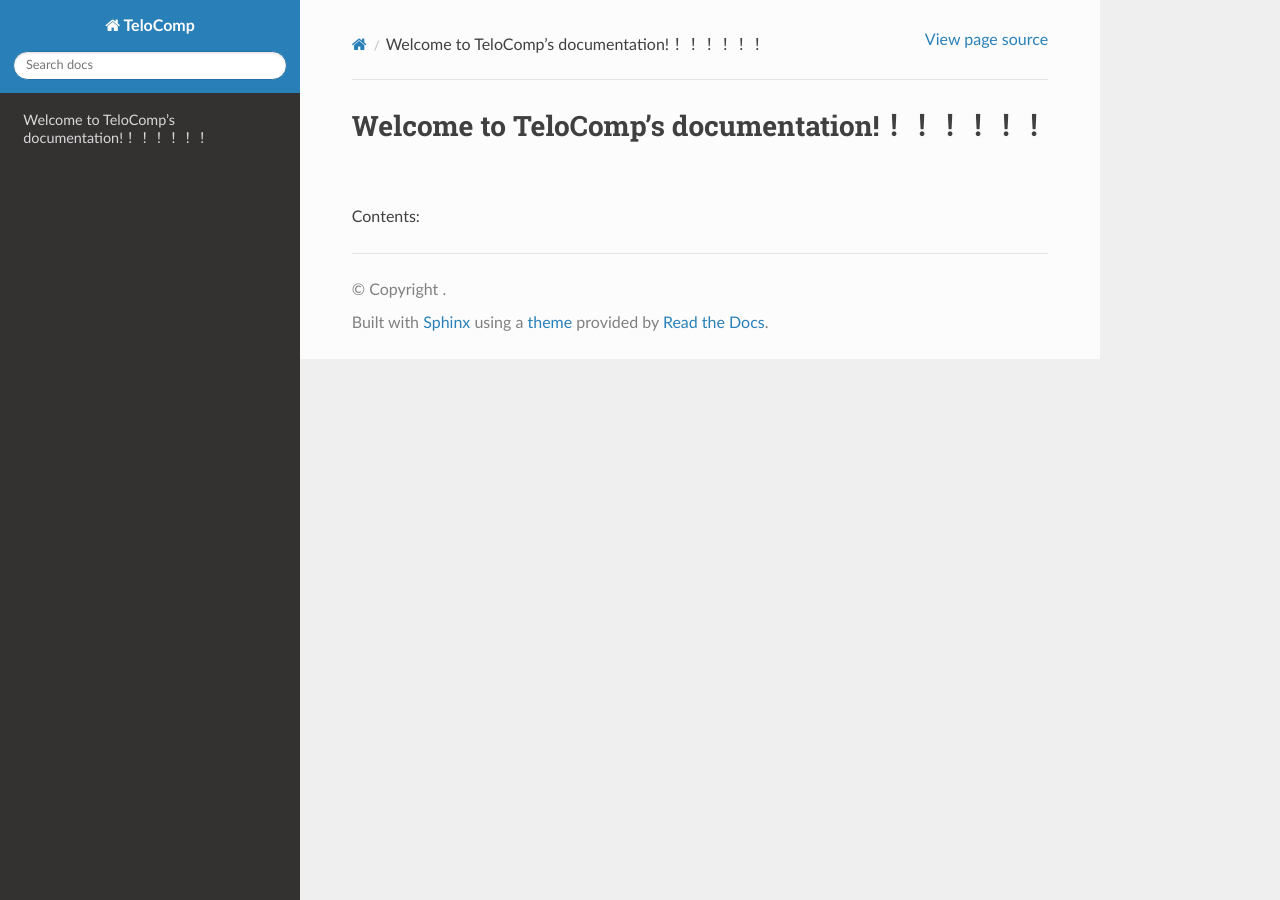
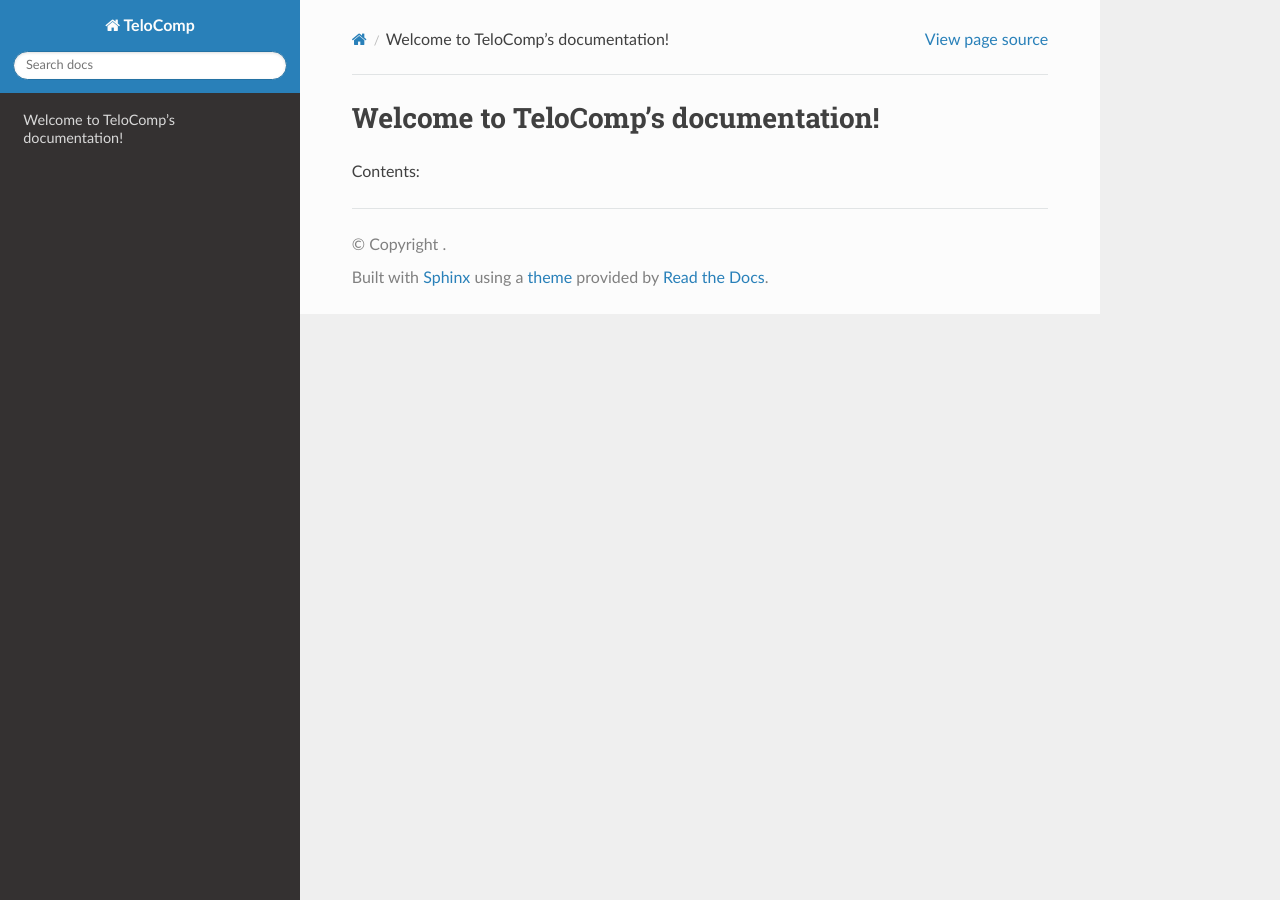
Before and after one commit to lxie-0709/TeloComp, a Sphinx documentation site: the page built from docs/index.rst, in a window 1280 px wide. Built offline with Sphinx 7.4.7 and the Read the Docs theme 3.1.0, drawn with Linux system fonts in a browser that asks for light colours.

```diff
--- a/docs/index.rst
+++ b/docs/index.rst
@@ -1,6 +1,6 @@
 .. TeloComp documentation master file
 
-Welcome to TeloComp's documentation!！！！！！！
+Welcome to TeloComp's documentation!
 =====================================
 
 Contents:
```
